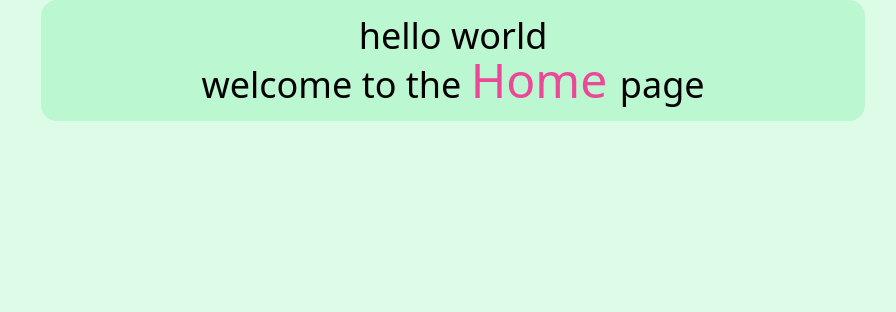
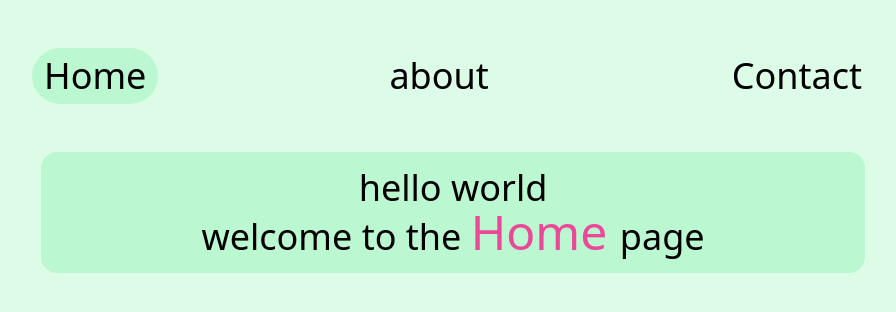
Before and after one commit to Alsadig-ahmed/tw-website, a website: page public/index.html in a window 1280 px wide. Shown: the whole page, without its empty margins (187-1083 px from the left). Drawn offline with Linux system fonts and the light colour scheme.

Commit message:
add navigation bar to the home page

```diff
--- a/public/index.html
+++ b/public/index.html
@@ -5,10 +5,17 @@
     <meta http-equiv="X-UA-Compatible" content="IE=edge">
     <meta name="viewport" content="width=device-width, initial-scale=1.0">
     <link rel="stylesheet" href="style.css">
-    <title>Document</title>
+    <title>Home page</title>
 </head>
 <body>
     <div class="h-screen bg-green-100">
+        <nav class="py-12">
+            <ul class="flex text-4xl justify-evenly">
+                <li class="bg-green-200 px-3 py-2 rounded-full"><a href="./">Home</a></li>
+                <li class="hover:bg-green-200 hover:text-teal-700 duration-500 px-3 py-2 rounded-full"><a href="./about/">about</a></li>
+                <li class="hover:bg-green-200 hover:text-teal-700 duration-500 px-3 py-2 rounded-full"><a href="./contact/">Contact</a></li>
+            </ul>
+        </nav>
         <div class="flex items-center justify-center">
             <div class="rounded-2xl text-4xl bg-green-200 py-4 px-40">
                 <h1 class="text-center"> hello world </h1>
```
Also changed, not shown: public/style.css.
